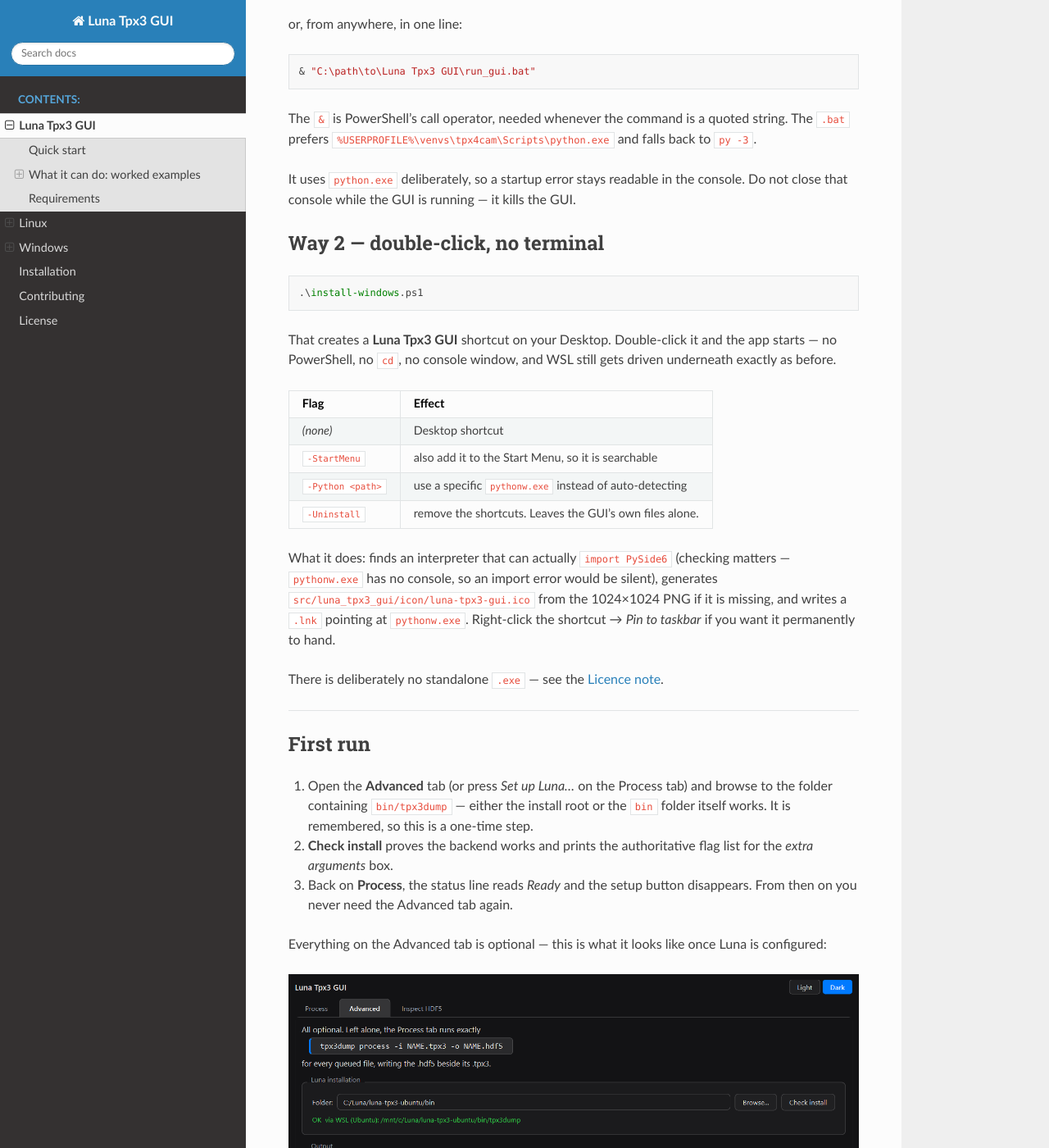
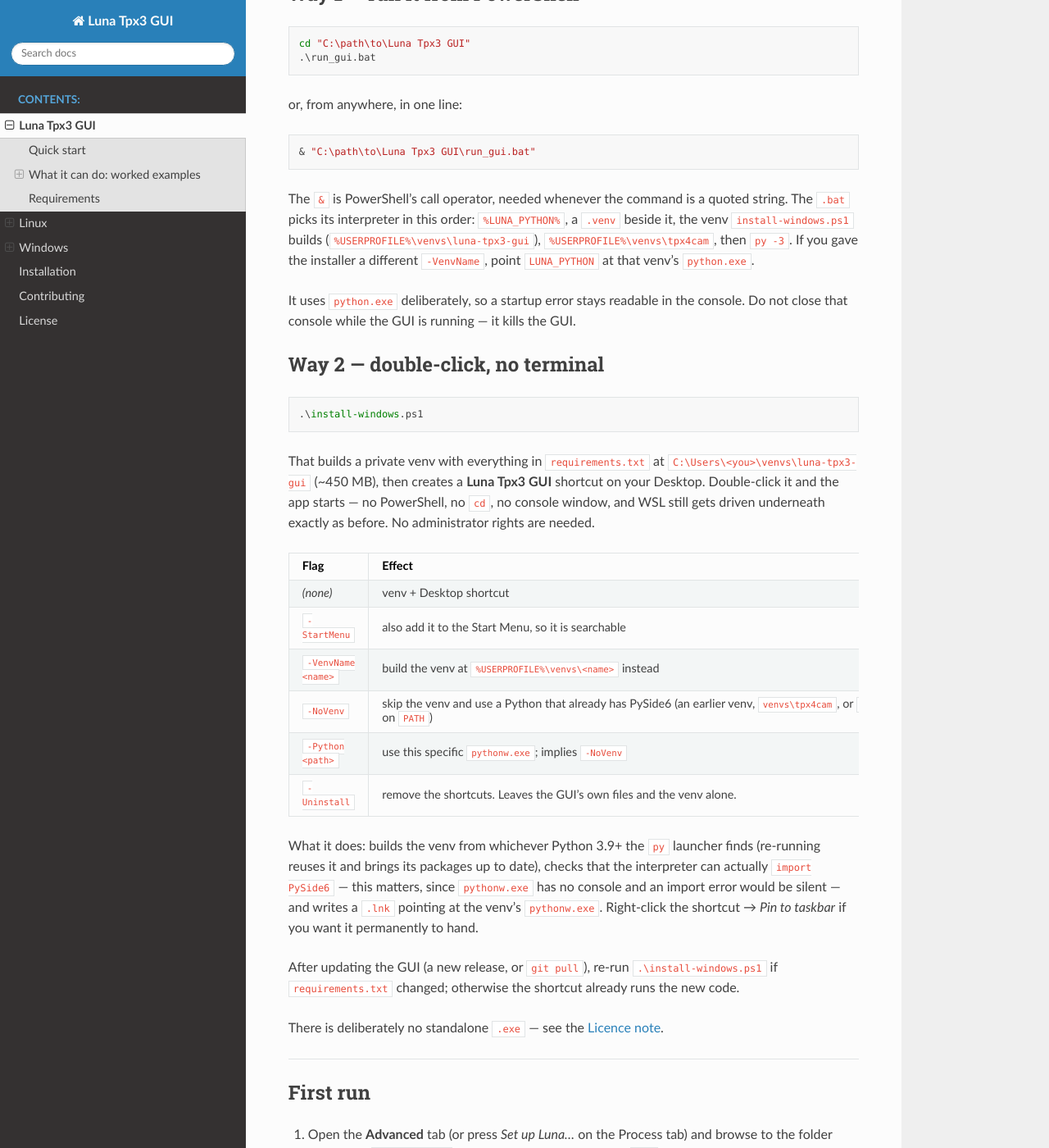
Before and after one commit to rngKomorebi/Luna-Tpx3-GUI, a Sphinx documentation site: the page built from docs/intro.md, in a window 1280 px wide and 1400 px high, scrolled down 11657 px. Shown: the whole window at 82% size. Built offline with Sphinx 7.4.7 and the Read the Docs theme 3.1.0, drawn with Linux system fonts in a browser that asks for light colours; pages that are not in the unit, such as notebooks, are missing from menus; some of the changed text lies outside the part shown.

Commit message:
Win installer update - creates venv by default

````diff
--- a/README.md
+++ b/README.md
@@ -46,8 +46,8 @@
 | Platform | Setup | Launch |
 |---|---|---|
 | **Ubuntu / Linux** | `./install-linux.sh` — see [Linux](#linux) for the full five steps | Activities menu, or `./run_gui.sh` |
-| **Windows** — way 1 | install WSL + Ubuntu | `run_gui.bat` from PowerShell |
-| **Windows** — way 2 | `.\install-windows.ps1` | double-click the Desktop shortcut |
+| **Windows** — way 1 | install Python, WSL + Ubuntu, then `.\install-windows.ps1` once for the venv | `run_gui.bat` from PowerShell |
+| **Windows** — way 2 | install Python, WSL + Ubuntu, then `.\install-windows.ps1` — builds the venv and the shortcut | double-click the Desktop shortcut |
 | **Any, as a package** | `pip install -e ".[analysis]"` | `luna-tpx3-gui` |
 
 Windows needs WSL for **every** way — see below for why.
@@ -434,15 +434,18 @@
 Without WSL the GUI still starts and everything except *running* works — build
 the queue, preview the commands, **Export .sh** to run on an Ubuntu box.
 
-## Step 1 — Python and the dependencies
+## Step 1 — Python
+
+Install Python 3.9 or newer from [python.org](https://www.python.org/downloads/),
+keeping the *py launcher* option ticked. That is all you install by hand:
+`.\install-windows.ps1` ([Way 2](#way-2--double-click-no-terminal)) builds a
+private venv at `%USERPROFILE%\venvs\luna-tpx3-gui` with everything in
+`requirements.txt`, and `run_gui.bat` (Way 1) uses that same venv.
+
+To use an interpreter of your own instead, install the dependencies into it:
 
 ```powershell
-py -3 -m pip install PySide6 h5py numpy matplotlib
-```
-
-Check it:
-
-```powershell
+py -3 -m pip install -r requirements.txt
 py -3 -c "import PySide6, h5py, numpy, matplotlib; print('ok')"
 ```
 
@@ -545,8 +548,11 @@
 ```
 
 The `&` is PowerShell's call operator, needed whenever the command is a quoted
-string. The `.bat` prefers `%USERPROFILE%\venvs\tpx4cam\Scripts\python.exe` and
-falls back to `py -3`.
+string. The `.bat` picks its interpreter in this order: `%LUNA_PYTHON%`, a
+`.venv` beside it, the venv `install-windows.ps1` builds
+(`%USERPROFILE%\venvs\luna-tpx3-gui`), `%USERPROFILE%\venvs\tpx4cam`, then
+`py -3`. If you gave the installer a different `-VenvName`, point
+`LUNA_PYTHON` at that venv's `python.exe`.
 
 It uses `python.exe` deliberately, so a startup error stays readable in the
 console. Do not close that console while the GUI is running — it kills the GUI.
@@ -557,22 +563,31 @@
 .\install-windows.ps1
 ```
 
-That creates a **Luna Tpx3 GUI** shortcut on your Desktop. Double-click it and
-the app starts — no PowerShell, no `cd`, no console window, and WSL still gets
-driven underneath exactly as before.
+That builds a private venv with everything in `requirements.txt` at
+`C:\Users\<you>\venvs\luna-tpx3-gui` (~450 MB), then creates a **Luna Tpx3
+GUI** shortcut on your Desktop. Double-click it and the app starts — no
+PowerShell, no `cd`, no console window, and WSL still gets driven underneath
+exactly as before. No administrator rights are needed.
 
 | Flag | Effect |
 |---|---|
-| *(none)* | Desktop shortcut |
+| *(none)* | venv + Desktop shortcut |
 | `-StartMenu` | also add it to the Start Menu, so it is searchable |
-| `-Python <path>` | use a specific `pythonw.exe` instead of auto-detecting |
-| `-Uninstall` | remove the shortcuts. Leaves the GUI's own files alone. |
+| `-VenvName <name>` | build the venv at `%USERPROFILE%\venvs\<name>` instead |
+| `-NoVenv` | skip the venv and use a Python that already has PySide6 (an earlier venv, `venvs\tpx4cam`, or `pythonw.exe` on `PATH`) |
+| `-Python <path>` | use this specific `pythonw.exe`; implies `-NoVenv` |
+| `-Uninstall` | remove the shortcuts. Leaves the GUI's own files and the venv alone. |
 
-What it does: finds an interpreter that can actually `import PySide6` (checking
-matters — `pythonw.exe` has no console, so an import error would be silent),
-generates `src/luna_tpx3_gui/icon/luna-tpx3-gui.ico` from the 1024×1024 PNG if it is missing, and
-writes a `.lnk` pointing at `pythonw.exe`. Right-click the shortcut → *Pin to
-taskbar* if you want it permanently to hand.
+What it does: builds the venv from whichever Python 3.9+ the `py` launcher
+finds (re-running reuses it and brings its packages up to date), checks that
+the interpreter can actually `import PySide6` — this matters, since
+`pythonw.exe` has no console and an import error would be silent — and writes
+a `.lnk` pointing at the venv's `pythonw.exe`. Right-click the shortcut →
+*Pin to taskbar* if you want it permanently to hand.
+
+After updating the GUI (a new release, or `git pull`), re-run
+`.\install-windows.ps1` if `requirements.txt` changed; otherwise the shortcut
+already runs the new code.
 
 There is deliberately no standalone `.exe` — see the
 [Licence note](#licence-note).
````
Also changed, not shown: CHANGELOG.md (+5 -3 lines), docs/installation.md (+3 -1 lines), 2 other files.
